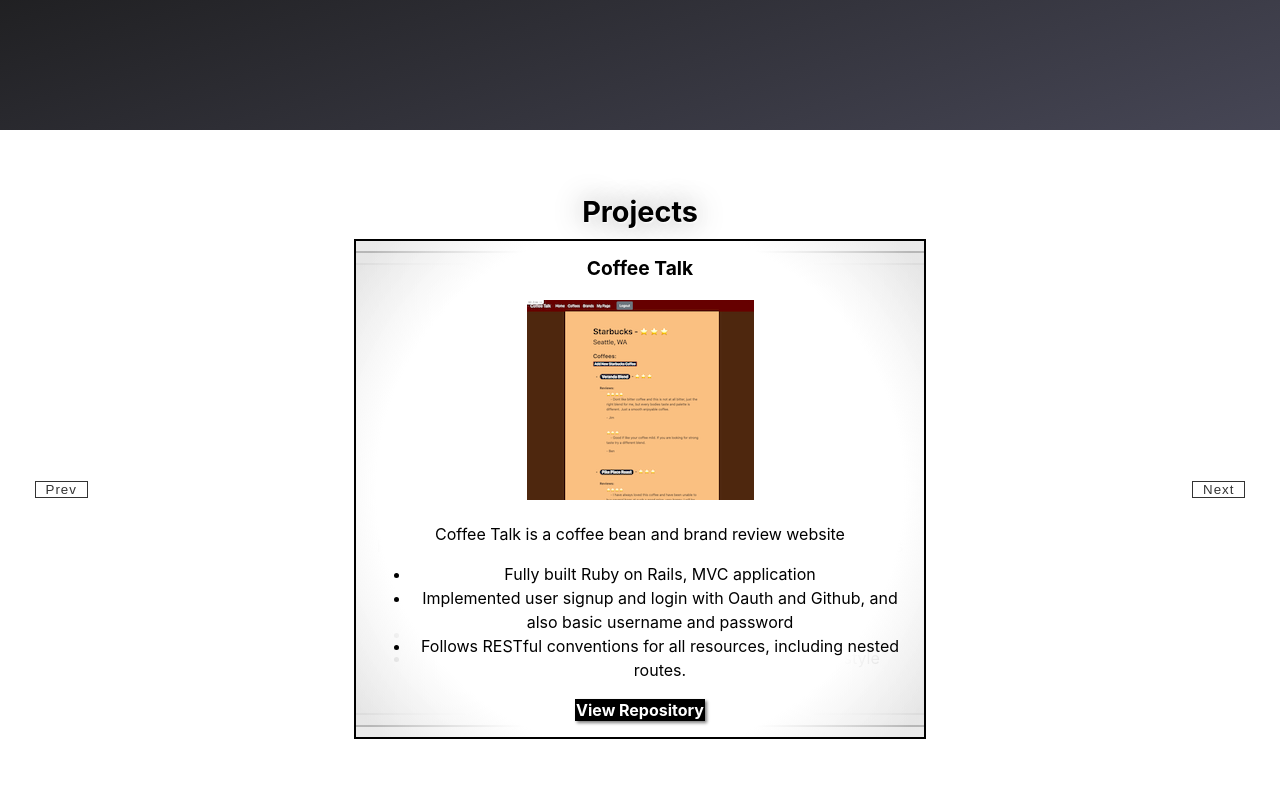
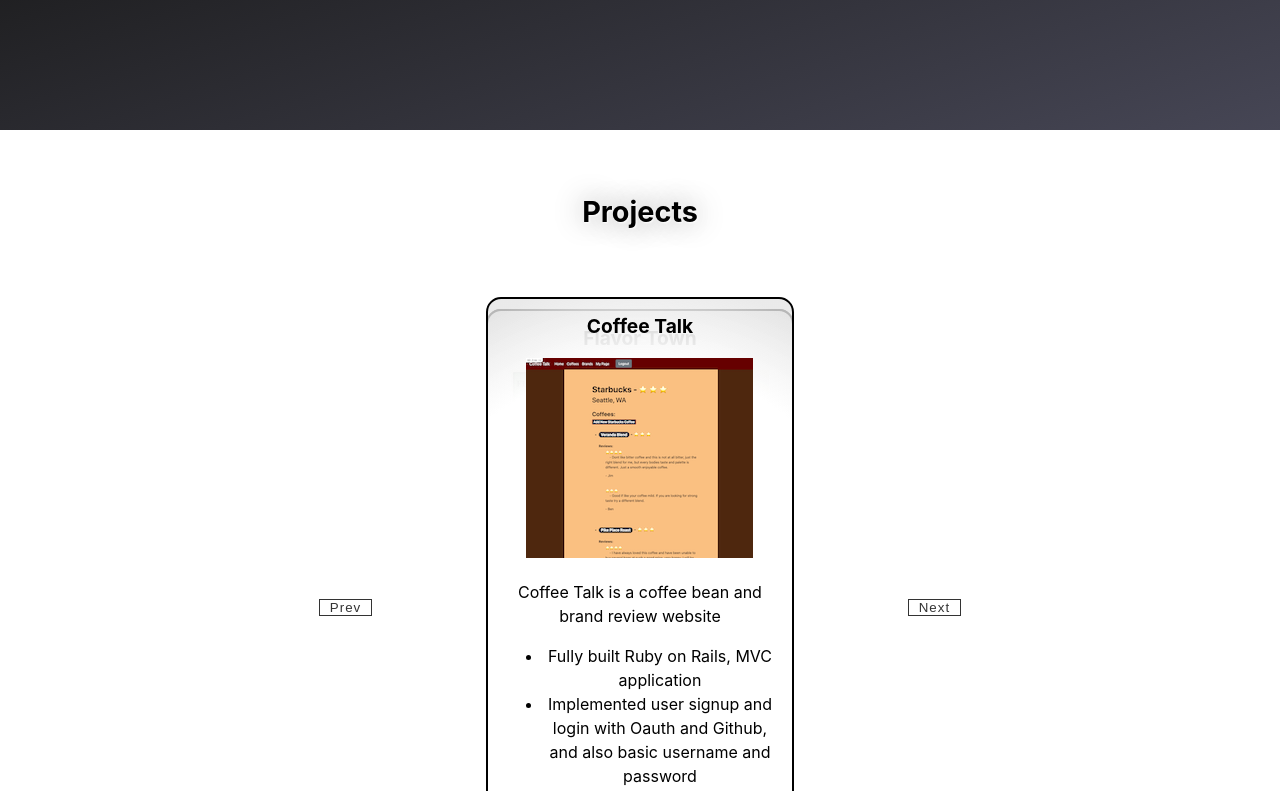
Before and after one commit to J5Wood/my-portfolio, a React app: page / in a window 1280 px wide. Shown: the part 1120-1911 px from the top of the page. Built offline with nearby package versions, Linux system fonts and the light colour scheme.

Commit message:
Tuned carousel styling

```diff
--- a/src/Projects.js
+++ b/src/Projects.js
@@ -18,6 +18,8 @@
       <div className="carousel" data-gap="0">
         <button className="select prev">Prev</button>
         <figure>{displayProjects()}</figure>
+
+        {/* <div className="project-spacer"></div> */}
         <button className="select next">Next</button>
       </div>
     </section>
--- a/src/app.css
+++ b/src/app.css
@@ -97,11 +97,10 @@
 /*** Projects */
 
 #projects {
-  height: min-content;
   background-color: white;
   display: flex;
   flex-flow: column nowrap;
-  justify-content: space-evenly;
+  justify-content: space-around;
   align-items: center;
   padding: 70px 0 50px 0;
 }
@@ -119,15 +118,17 @@
   display: flex;
   flex-flow: row;
   align-items: center;
-  justify-content: space-around;
-  width: 100%;
+  justify-content: space-between;
+  max-width: 100%;
 }
 
 .carousel figure {
+  margin: 10% 0;
   width: clamp(300px, 70%, 900px);
   transform-style: preserve-3d;
   transition: transform 0.5s;
   flex: 0 0 auto;
+  z-index: 12;
 }
 
 .project-spacer {
@@ -156,6 +157,7 @@
     rgb(255, 255, 255) 70%,
     rgba(229, 229, 229, 0.8) 95%
   );
+  border-radius: 15px;
 }
 
 .project-image {
@@ -232,6 +234,7 @@
 .button button {
   background: none;
   border: none;
+  width: 200px;
 }
 
 .button button:hover {
```
